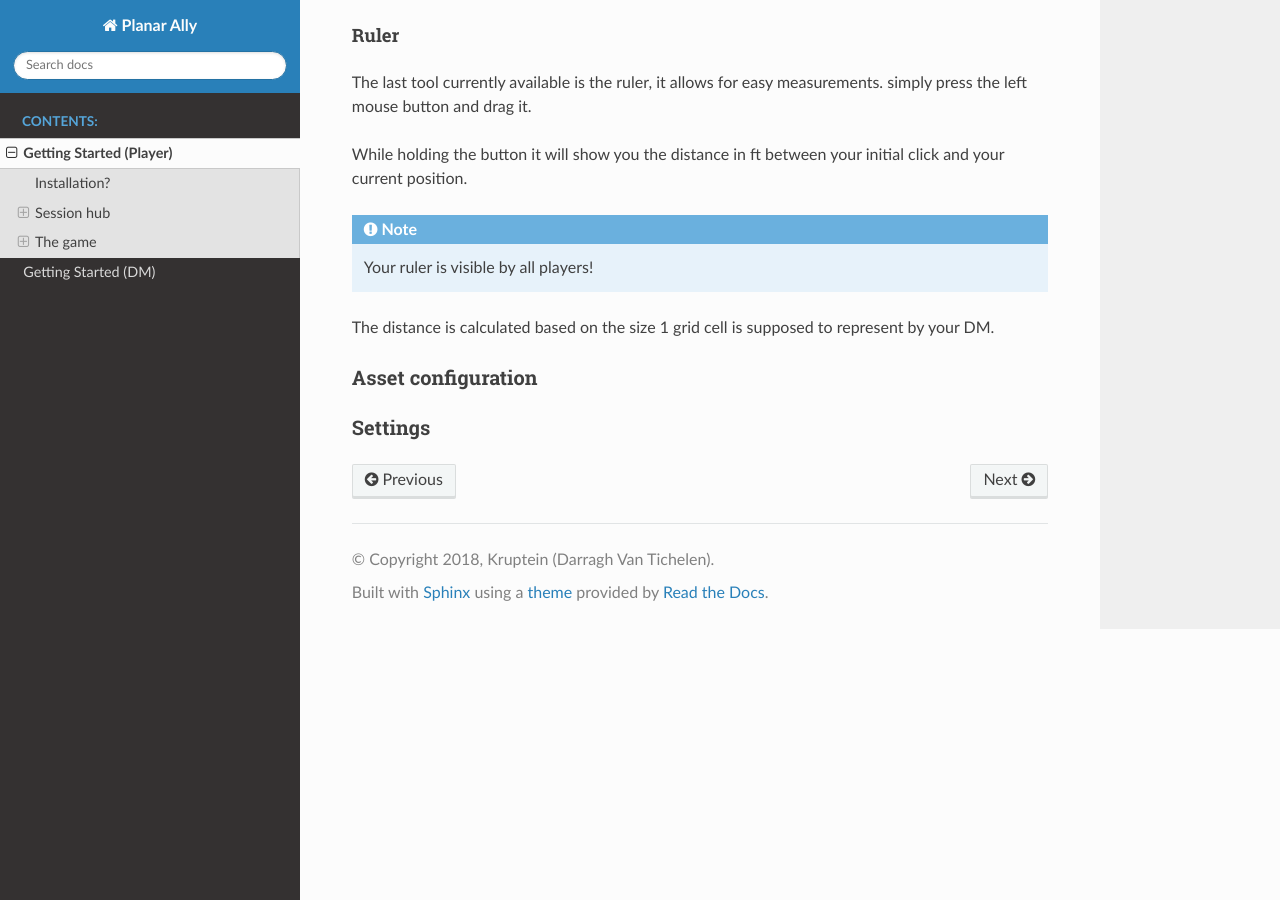
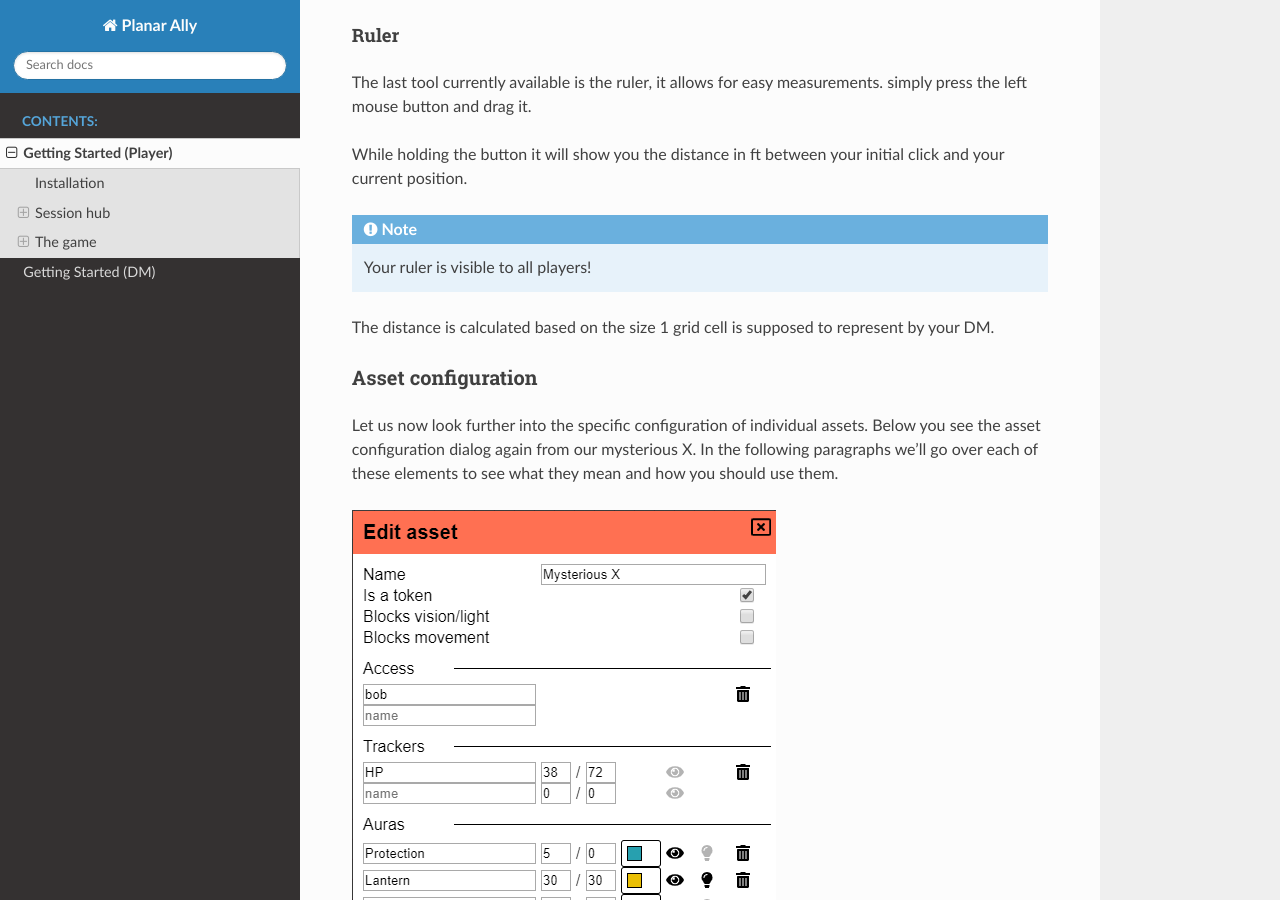
Before and after one commit to Kruptein/PlanarAlly, a Sphinx documentation site: the page built from docs/getting_started.rst, in a window 1280 px wide and 900 px high, scrolled down 7333 px. Built offline with Sphinx 7.4.7 and the Read the Docs theme 2.0.0, drawn with Linux system fonts in a browser that asks for light colours; some of the changed text lies outside the part shown.

Commit message:
Start asset configuration section

```diff
--- a/docs/getting_started.rst
+++ b/docs/getting_started.rst
@@ -6,7 +6,7 @@ Getting Started (Players)
 This document will show you how to get started using Planar Ally as a player.
 To get to know the DM side of PA another document is available over :ref:`here <getting_started_dm>`.
 
-Installation?
+Installation
 -------------
 
 When you are a player you won't need to install anything in order to use Planar Ally.
@@ -213,12 +213,20 @@ While holding the button it will show you the distance in ft between your initia
 
 .. note::
 
-    Your ruler is visible by all players!
+    Your ruler is visible to all players!
 
 The distance is calculated based on the size 1 grid cell is supposed to represent by your DM.
 
 Asset configuration
 ~~~~~~~~~~~~~~~~~~~~~
 
+Let us now look further into the specific configuration of individual assets.
+Below you see the asset configuration dialog again from our mysterious X.
+In the following paragraphs we'll go over each of these elements to see what they mean
+and how you should use them.
+
+.. image:: images/asset-detail.png
+
+
 Settings
 ~~~~~~~~~
```
Also changed, not shown: docs/images/asset-detail.png (added).
